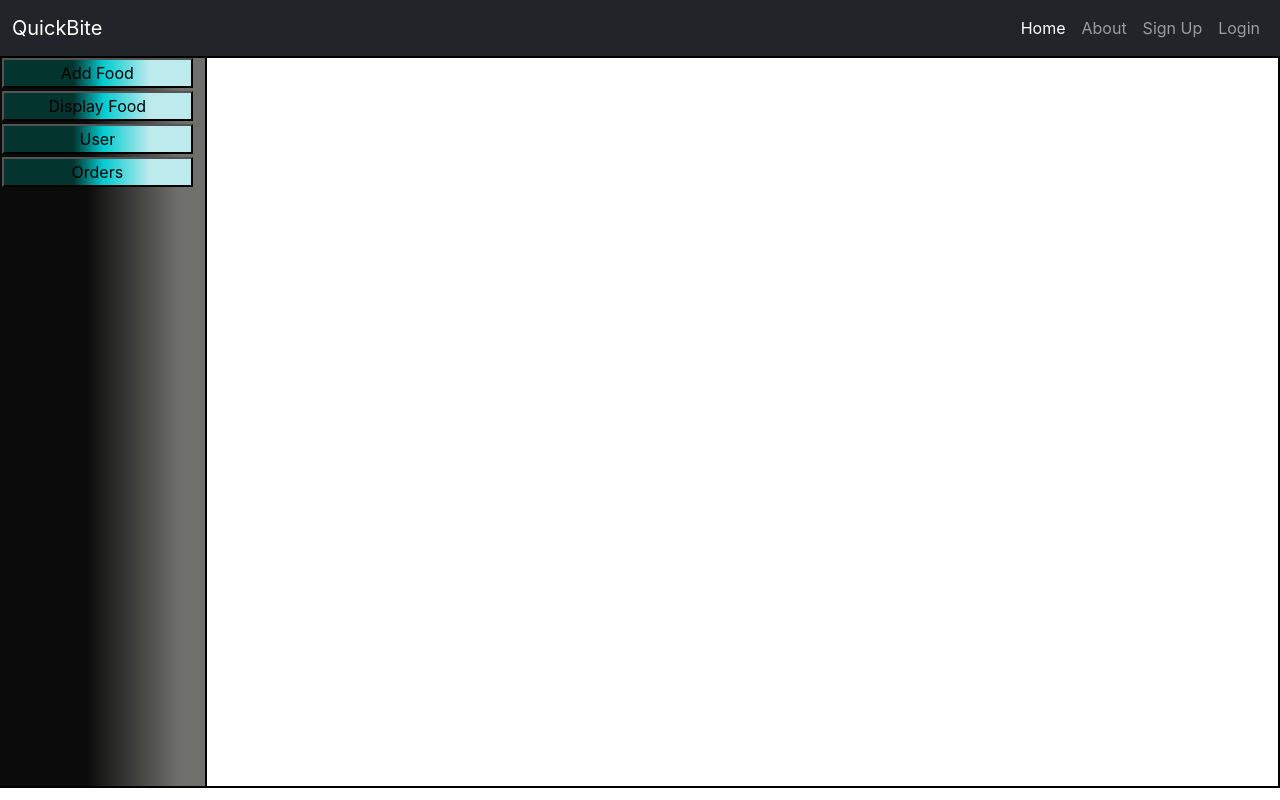
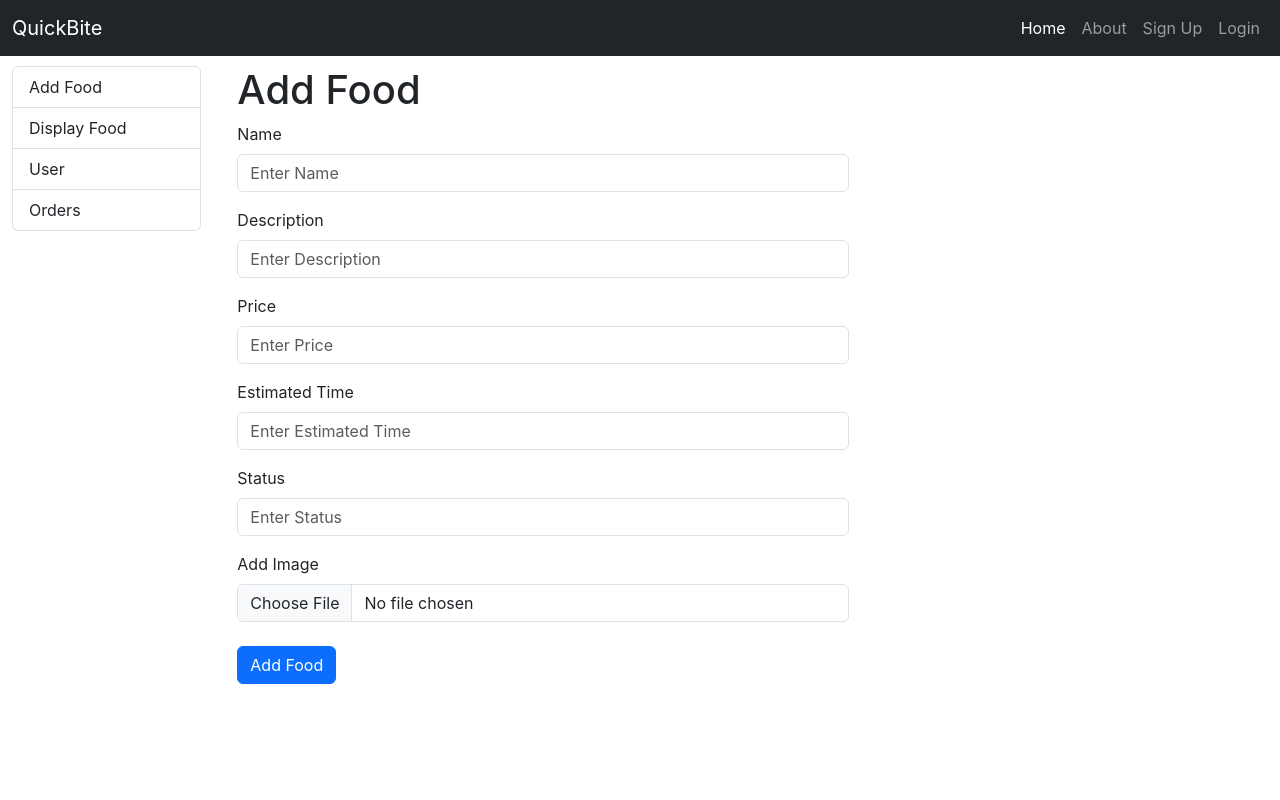
Before and after one commit to guptadeeya/Canteen-Management-System, a React (Create React App) app in the folder CanteenManagementSystem/client/: page /adminDash in a window 1280 px wide. Built offline with nearby package versions, Linux system fonts and the light colour scheme; no server answers.

Commit message:
Formatted

```diff
--- a/CanteenManagementSystem/client/src/pages/AddFood.js
+++ b/CanteenManagementSystem/client/src/pages/AddFood.js
@@ -1,72 +1,158 @@
-import React,{useState} from 'react'
-import {useNavigate} from 'react-router-dom';
+import React, { useState } from "react";
+import { useNavigate } from "react-router-dom";
 
- const AddFood = () => {
-    const navigate=useNavigate();
-    const[name,setName]=useState('');
-    const[description,setDescription]=useState('');
-    const[price,setPrice]=useState('');
-    const[image,setImage]=useState('');
-    const[time,setTime]=useState('');
-    const[status,setStatus]=useState('');
-    const[error,setError]=useState('');
+const AddFood = () => {
+  const navigate = useNavigate();
+  const [name, setName] = useState("");
+  const [description, setDescription] = useState("");
+  const [price, setPrice] = useState("");
+  const [image, setImage] = useState("");
+  const [time, setTime] = useState("");
+  const [status, setStatus] = useState("");
+  const [error, setError] = useState("");
 
+  const handleSubmit = async (e) => {
+    e.preventDefault();
+    const formData = new FormData();
+    formData.append("name", name);
+    formData.append("description", description);
+    formData.append("price", price);
+    formData.append("time", time);
+    formData.append("status", status);
+    formData.append("image", image);
 
-    const handleSubmit=async(e)=>{
-        e.preventDefault();
-        const formData=new FormData();
-        formData.append('name',name);
-        formData.append('description',description);
-        formData.append('price',price);
-        formData.append('time',time);
-        formData.append('status',status);
-        formData.append('image',image);
+    const response = await fetch("http://localhost:4000/api/hawa/AddFood", {
+      method: "POST",
+      body: formData,
+    });
 
-        const response=await fetch('http://localhost:4000/api/hawa/AddFood',{
-            method: 'POST',
-            body:formData
-        });
-
-        const json=await response.json();
-        if(!response.ok){
-            const{errors}=json;
-            setError(errors.join(','));
-        }
-        else{
-            setName('');
-            setDescription('');
-            setPrice('');
-            setTime('');
-            setStatus('');
-            navigate('/');
-
-        }
-
+    const json = await response.json();
+    if (!response.ok) {
+      const { errors } = json;
+      setError(errors.join(","));
+    } else {
+      setName("");
+      setDescription("");
+      setPrice("");
+      setTime("");
+      setStatus("");
+      navigate("/");
     }
+  };
   return (
     <>
-    <div className='container'>
+      <div className="container">
         <h1>Add Food</h1>
-        <form onSubmit={handleSubmit}>
-            <label>Name</label><br />
-            <input type="text" onChange={(e)=>{setName(e.target.value)}}value={name}/><br />
-            <label>Description</label><br />
-            <input type="text" onChange={(e)=>{setDescription(e.target.value)}}value={description}/><br />
-            <label>Price</label><br />
-            <input type="text" onChange={(e)=>{setPrice(e.target.value)}}value={price}/><br />
-            <label>Estimated Time</label><br />
-            <input type="text" onChange={(e)=>{setTime(e.target.value)}}value={time}/><br />
-            <label>Status</label><br />
-            <input type="text" onChange={(e)=>{setStatus(e.target.value)}}value={status}/><br />
-            <label><h6>Add Image</h6></label>
-            <input type="file" className='form-control'onChange={(e)=>{setImage(e.target.files[0])}}/><br />
-            <button className="btn btn-primary  my-3">Add Food</button>
+        <form onSubmit={handleSubmit} style={{ width: "60%" }}>
+          <div class="mb-3">
+            <label for="exampleFormControlInput1" class="form-label">
+              Name
+            </label>
+            <input
+              type="text"
+              class="form-control"
+              placeholder="Enter Name"
+              id="name"
+              name="name"
+              onChange={(e) => {
+                setName(e.target.value);
+              }}
+              value={name}
+            />
+          </div>
 
+          <div class="mb-3">
+            <label for="exampleFormControlInput1" class="form-label">
+              Description
+            </label>
+            <input
+              type="text"
+              class="form-control"
+              placeholder="Enter Description"
+              id="description"
+              name="description"
+              onChange={(e) => {
+                setDescription(e.target.value);
+              }}
+              value={description}
+            />
+          </div>
+
+          <div class="mb-3">
+            <label for="exampleFormControlInput1" class="form-label">
+              Price
+            </label>
+            <input
+              type="text"
+              class="form-control"
+              placeholder="Enter Price"
+              id="price"
+              name="price"
+              onChange={(e) => {
+                setPrice(e.target.value);
+              }}
+              value={price}
+            />
+          </div>
+
+          <div class="mb-3">
+            <label for="exampleFormControlInput1" class="form-label">
+              Estimated Time
+            </label>
+            <input
+              type="text"
+              class="form-control"
+              placeholder="Enter Estimated Time"
+              id="estimated-time"
+              name="estimated-time"
+              onChange={(e) => {
+                setTime(e.target.value);
+              }}
+              value={time}
+            />
+          </div>
+
+          <div class="mb-3">
+            <label for="exampleFormControlInput1" class="form-label">
+              Status
+            </label>
+            <input
+              type="text"
+              class="form-control"
+              placeholder="Enter Status"
+              id="status"
+              name="status"
+              onChange={(e) => {
+                setStatus(e.target.value);
+              }}
+              value={status}
+            />
+          </div>
+
+          <div class="mb-3">
+            <label for="exampleFormControlInput1" class="form-label">
+              Add Image
+            </label>
+            <input
+              type="file"
+              class="form-control"
+              id="file"
+              name="file"
+              onChange={(e) => {
+                setImage(e.target.files[0]);
+              }}
+            />
+          </div>
+
+          <button type="submit" className="btn btn-primary my-2">
+            Add Food
+          </button>
         </form>
-        {error && <div className='text-danger'>{error}</div>}
-    </div>
+
+        {error && <div className="text-danger">{error}</div>}
+      </div>
     </>
-  )
-}
+  );
+};
 
-export default AddFood
+export default AddFood;
--- a/CanteenManagementSystem/client/src/pages/AdminDash.css
+++ b/CanteenManagementSystem/client/src/pages/AdminDash.css
@@ -1,21 +1,22 @@
 #main{
-    border: 2px solid black;
-    max-width: 1520px;
-    margin: 0 auto;
-    padding: 0px;
+    /* border: 2px solid black; */
+    /* max-width: 1520px;  */
+    margin: 10px 0;
+    /* padding: 0px; */
 }
 
 #admin-sidebar{
     height: 91vh;
     border-right: 2px solid black;
     text-align: center;
-    background:linear-gradient(90deg, rgb(11, 11, 11) 45%, rgb(111, 111, 107) 88%);
+    background:rgb(11, 11, 11);
 }
 #admin-button{
-    background:linear-gradient(90deg, rgb(3, 52, 46) 37%, rgba(0,203,208,1) 53%, rgba(189,234,237,1) 78%);
+    background:rgba(189, 234, 237, 1);
     margin-bottom: 3px;
     transition: background-color 0.3s;
 }
 #admin-button:hover{
     background-color:black ;
+    color: white;
 }
--- a/CanteenManagementSystem/client/src/pages/AdminDash.js
+++ b/CanteenManagementSystem/client/src/pages/AdminDash.js
@@ -1,42 +1,62 @@
-import React, {useState} from 'react'
-import './AdminDash.css';
-import AddFood from './AddFood';
-import DisplayFood from './Item/DisplayFood';
-import DisplayUser from './User/DisplayUser';
-import Orders from './Orders/Orders';
-
-
-
+import React, { useState } from "react";
+import "./AdminDash.css";
+import AddFood from "./AddFood";
+import DisplayFood from "./Item/DisplayFood";
+import DisplayUser from "./User/DisplayUser";
+import Orders from "./Orders/Orders";
 
 const AdminDash = () => {
-    const[categoryData, setCategoryData]=useState('');
+  const [categoryData, setCategoryData] = useState("addFood");
 
-    const handleClick=(category)=>{
+  const handleClick = (category) => {
     setCategoryData(category);
-
-    }
+  };
   return (
     <>
-    <div className="container-fluid" id='main'>
+      <div className="container-fluid" id="main">
         <div className="row">
-            <div className="col-md-2 align-item-center" id='admin-sidebar'>
-            <button className="w-100" id='admin-button' onClick={(()=>handleClick('addFood'))}>Add Food</button><br/>
-            <button className="w-100 " id='admin-button' onClick={(()=>handleClick('displayFood'))}>Display Food</button><br/>
-            <button className="w-100 " id='admin-button' onClick={(()=>handleClick('displayUser'))}>User</button> <br/>
-            <button className="w-100" id='admin-button' onClick={(()=>handleClick('orders'))}>Orders</button>
+          <div className="col-md-2 align-item-center">
+            <ul class="list-group">
+              <li
+                style={{ cursor: "pointer" }}
+                class="list-group-item"
+                onClick={() => handleClick("addFood")}
+              >
+                Add Food
+              </li>
+              <li
+                style={{ cursor: "pointer" }}
+                class="list-group-item"
+                onClick={() => handleClick("displayFood")}
+              >
+                Display Food
+              </li>
+              <li
+                style={{ cursor: "pointer" }}
+                class="list-group-item"
+                onClick={() => handleClick("displayUser")}
+              >
+                User
+              </li>
+              <li
+                style={{ cursor: "pointer" }}
+                class="list-group-item"
+                onClick={() => handleClick("orders")}
+              >
+                Orders
+              </li>
+            </ul>
           </div>
           <div className="col-md-10">
-                {categoryData==='addFood' && <AddFood/> }
-                {categoryData==='displayFood' && <DisplayFood/> }
-                {categoryData==='displayUser' && <DisplayUser/> }
-                {categoryData==='orders' && <Orders/> }
+            {categoryData === "addFood" && <AddFood />}
+            {categoryData === "displayFood" && <DisplayFood />}
+            {categoryData === "displayUser" && <DisplayUser />}
+            {categoryData === "orders" && <Orders />}
           </div>
-
         </div>
-
       </div>
     </>
-  )
-}
+  );
+};
 
 export default AdminDash;
--- a/CanteenManagementSystem/client/src/pages/Home.js
+++ b/CanteenManagementSystem/client/src/pages/Home.js
@@ -179,7 +179,7 @@ const Home = () => {
                       <p className="mx-2">
                         Food Description: {food.description}
                       </p>
-                      <b className="mx-2">Price: Rs {food.price}</b>
+                      <b className="mx-2">Price: Rs{food.price}</b>
                       <p className="mx-2">Estimated time: {food.time}</p>
                       <p className="mx-2 text-success">Status: {food.status}</p>
                       {/* Display the average rating */}
```
Also changed, not shown: CanteenManagementSystem/client/src/components/FoodCard.js (+27 -21 lines), CanteenManagementSystem/client/src/pages/Item/DisplayFood.js (+29 -20 lines), CanteenManagementSystem/client/src/pages/User/DisplayUser.js (+45 -31 lines). Lines whose indentation alone changed are shown as unchanged.
